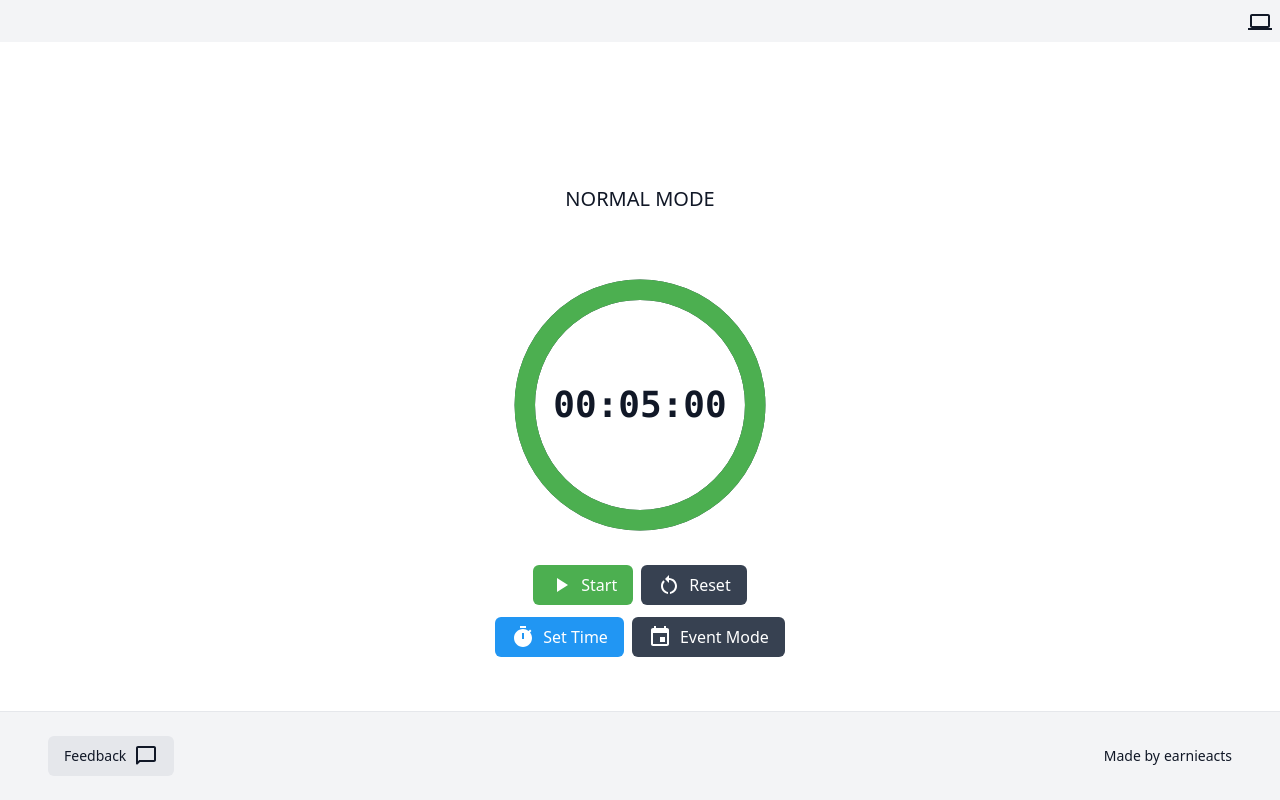
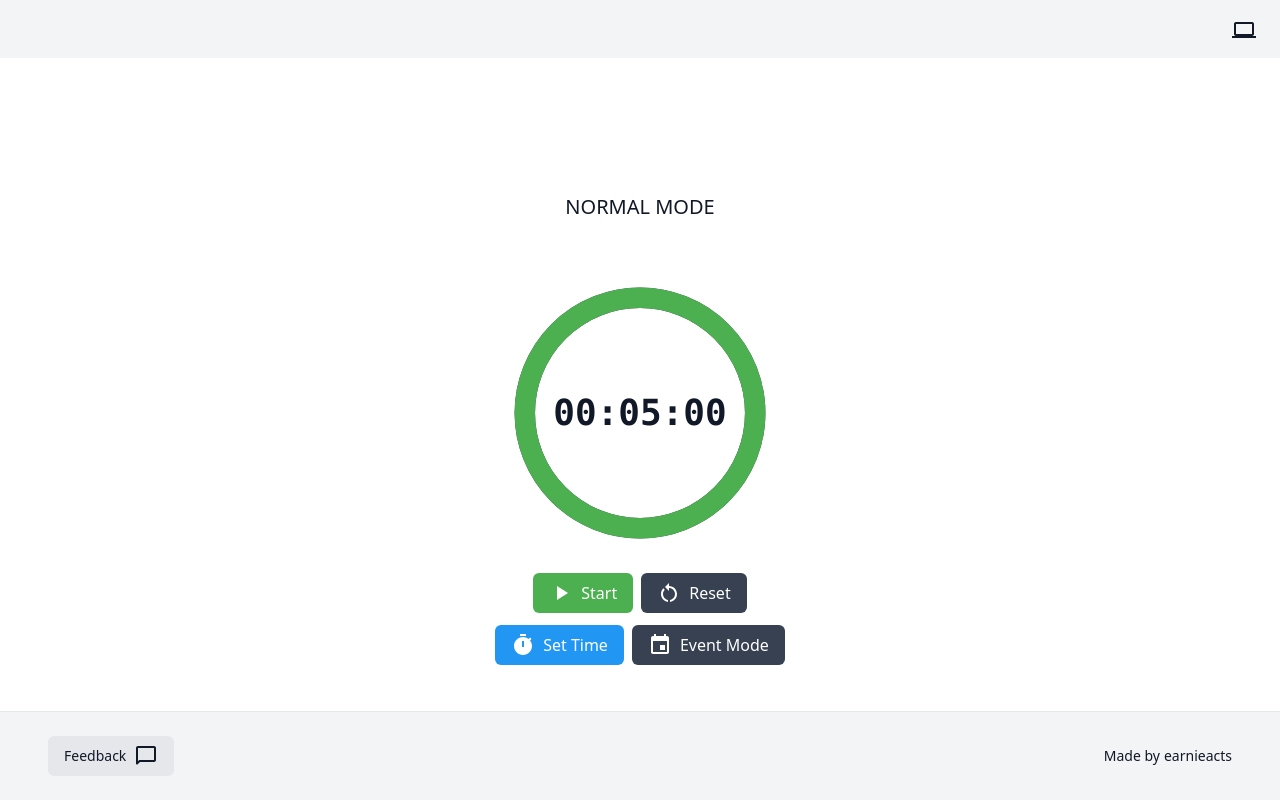
Before and after one commit to earnieacts/electron-event-timer, a React (Vite) app: page / in a window 1280 px wide. Built offline with nearby package versions, Linux system fonts and the light colour scheme; a web font is replaced by a local one.

Commit message:
style: ajust padding to theme toggle button

```diff
--- a/src/components/layout/header.tsx
+++ b/src/components/layout/header.tsx
@@ -13,7 +13,7 @@ const Header: React.FC = () => {
       style={{ WebkitAppRegion: 'drag' } as React.CSSProperties}
     >
       <div
-        className="flex items-center gap-4"
+        className="flex items-center gap-4 px-4 py-2"
         style={{ WebkitAppRegion: 'no-drag' } as React.CSSProperties}
       >
         <ThemeToggle currentTheme={theme} onThemeChange={setTheme} />
```
